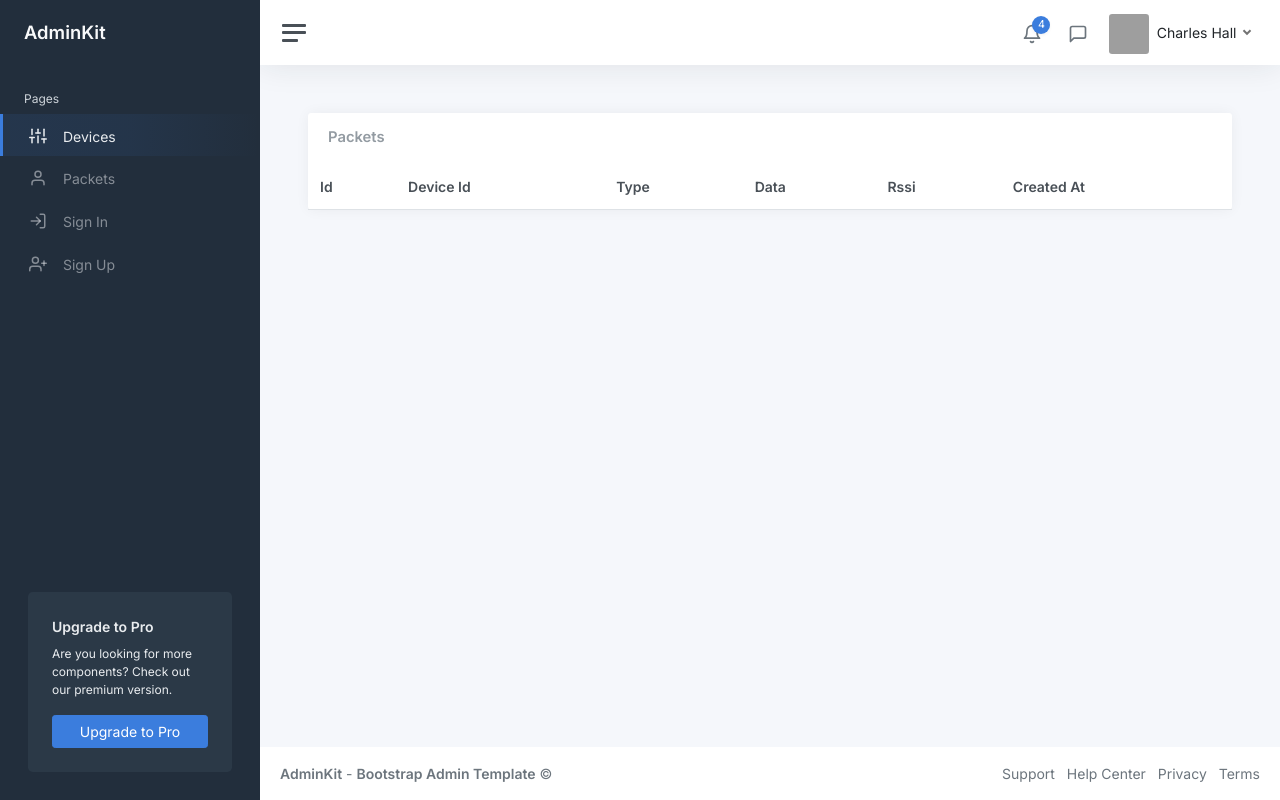
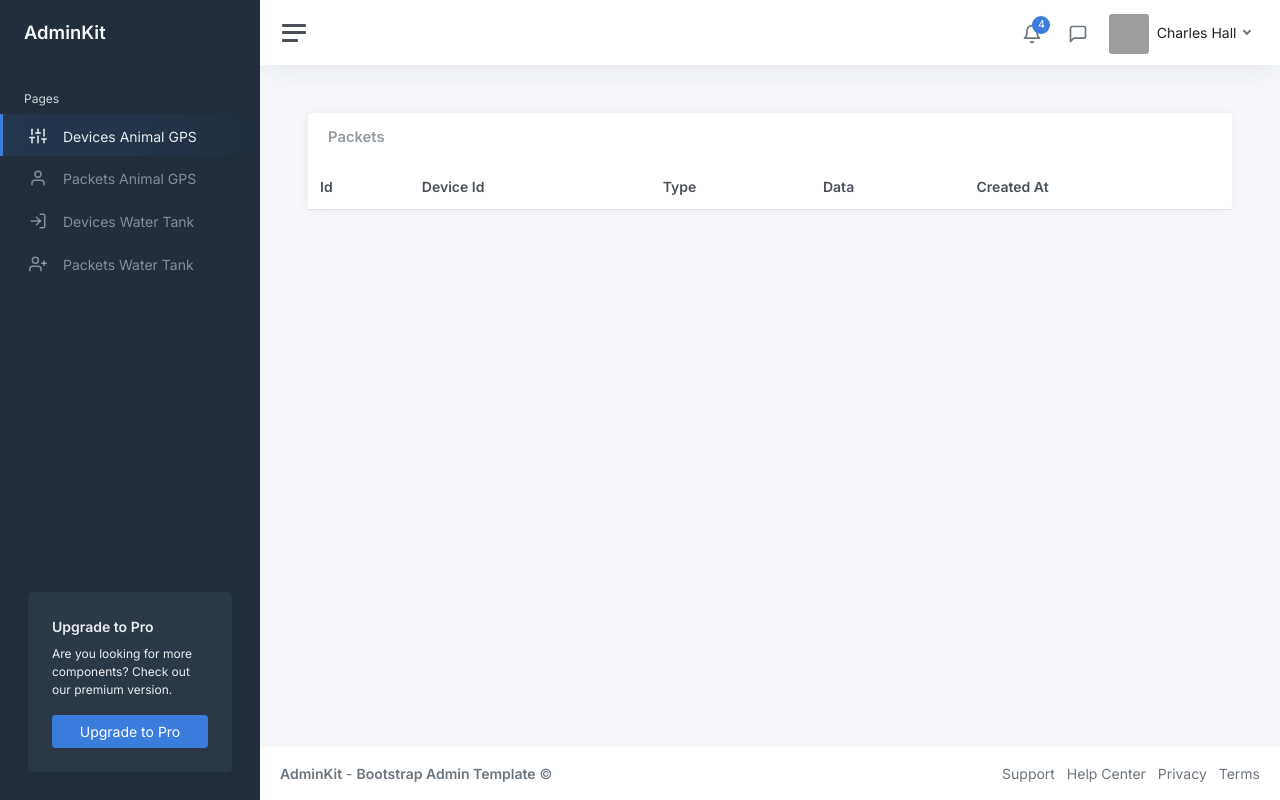
Before and after one commit to LeandroFonseca02/LoRa-Application, a Flask app: template templates/packets.html in a window 1280 px wide. Run offline with Flask 3, Linux system fonts and the light colour scheme; the template is opened without the code that fills it, so the values that code supplies are empty; grey boxes are pictures that could not be loaded.

Commit message:
UPD geral

```diff
--- a/main.py
+++ b/main.py
@@ -31,20 +31,6 @@ def index_template():
 
     return render_template('index.html')
 
-@app.route('/devices')
-# @login_required
-def device_template():
-    #return "LoRa APP Running"
-
-    return render_template('devices.html')
-
-@app.route('/packets')
-# @login_required
-def packet_template():
-    #return "LoRa APP Running"
-
-    return render_template('packets.html')
-
 
 
 app.register_blueprint(devices)
--- a/templates/index.html
+++ b/templates/index.html
@@ -34,26 +34,26 @@
 					</li>
 
 					<li class="sidebar-item active">
-						<a class="sidebar-link" href="/devices">
-              <i class="align-middle" data-feather="sliders"></i> <span class="align-middle">Devices</span>
+						<a class="sidebar-link" href="/devices/AGPS">
+              <i class="align-middle" data-feather="sliders"></i> <span class="align-middle">Devices Animal GPS</span>
             </a>
 					</li>
 
 					<li class="sidebar-item">
-						<a class="sidebar-link" href="/packets">
-              <i class="align-middle" data-feather="user"></i> <span class="align-middle">Packets</span>
+						<a class="sidebar-link" href="/packets/AGPS">
+              <i class="align-middle" data-feather="user"></i> <span class="align-middle">Packets Animal GPS</span>
             </a>
 					</li>
 
 					<li class="sidebar-item">
-						<a class="sidebar-link" href="pages-sign-in.html">
-              <i class="align-middle" data-feather="log-in"></i> <span class="align-middle">Sign In</span>
+						<a class="sidebar-link" href="/devices/WT">
+              <i class="align-middle" data-feather="log-in"></i> <span class="align-middle">Devices Water Tank</span>
             </a>
 					</li>
 
 					<li class="sidebar-item">
-						<a class="sidebar-link" href="pages-sign-up.html">
-              <i class="align-middle" data-feather="user-plus"></i> <span class="align-middle">Sign Up</span>
+						<a class="sidebar-link" href="/packets/WT">
+              <i class="align-middle" data-feather="user-plus"></i> <span class="align-middle">Packets Water Tank</span>
             </a>
 					</li>
 				</ul>
--- a/templates/packets.html
+++ b/templates/packets.html
@@ -16,7 +16,6 @@
                             <th class="d-none d-xl-table-cell">Device Id</th>
                             <th class="d-none d-xl-table-cell">Type</th>
                             <th class="d-none d-xl-table-cell">Data</th>
-                            <th class="d-none d-xl-table-cell">Rssi</th>
                             <th class="d-none d-xl-table-cell">Created At</th>
                         </tr>
                         </thead>
@@ -24,11 +23,10 @@
                         {% for packet in packets %}
                         <tr>
                             <td>{{ packet.id }}</td>
-                            <td class="d-none d-xl-table-cell">{packet.device_id}</td>
-                            <td class="d-none d-xl-table-cell">{packet.type}</td>
-                            <td class="d-none d-xl-table-cell">{packet.data}</td>
-                            <td class="d-none d-xl-table-cell">{packet.rssi}</td>
-                            <td class="d-none d-xl-table-cell">{packet.create_at}</td>
+                            <td class="d-none d-xl-table-cell">{{ packet.device_id }}</td>
+                            <td class="d-none d-xl-table-cell">{{ packet.type }}</td>
+                            <td class="d-none d-xl-table-cell">{{ packet.data }}</td>
+                            <td class="d-none d-xl-table-cell">{{ packet.created_at }}</td>
                             <td class="d-none d-md-table-cell">
                                 <a href="" class="btn btn-primary" name="{}" onclick="">
                                     <svg xmlns="http://www.w3.org/2000/svg" width="24" height="24" viewBox="0 0 24 24"
```
Also changed, not shown: controllers/devices.py (+12 -5 lines), controllers/packets.py (+10 -5 lines), models/device.py (+15 -1 lines), models/packet.py (+12 -1 lines), templates/devices.html (+12 -8 lines).
